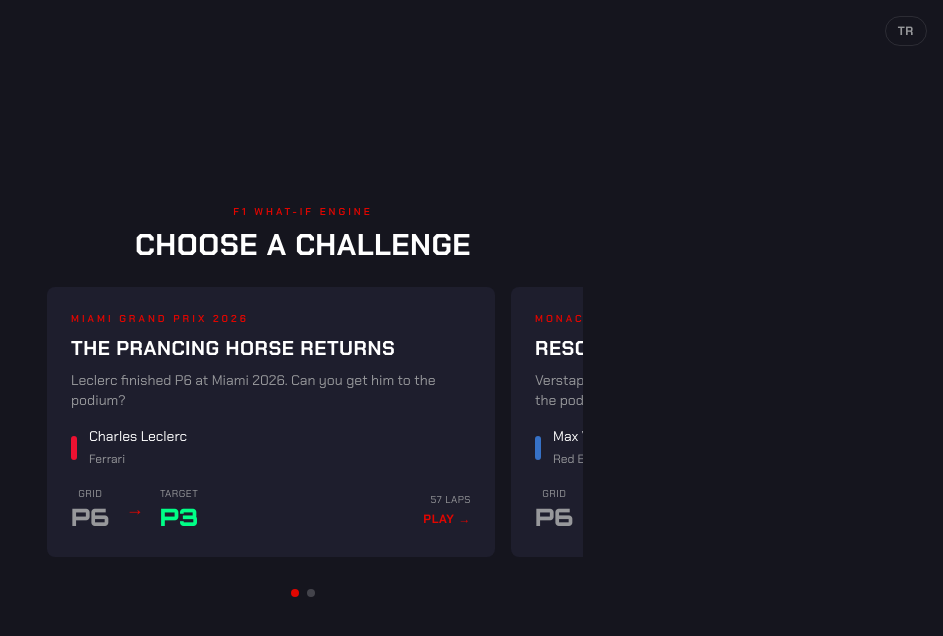
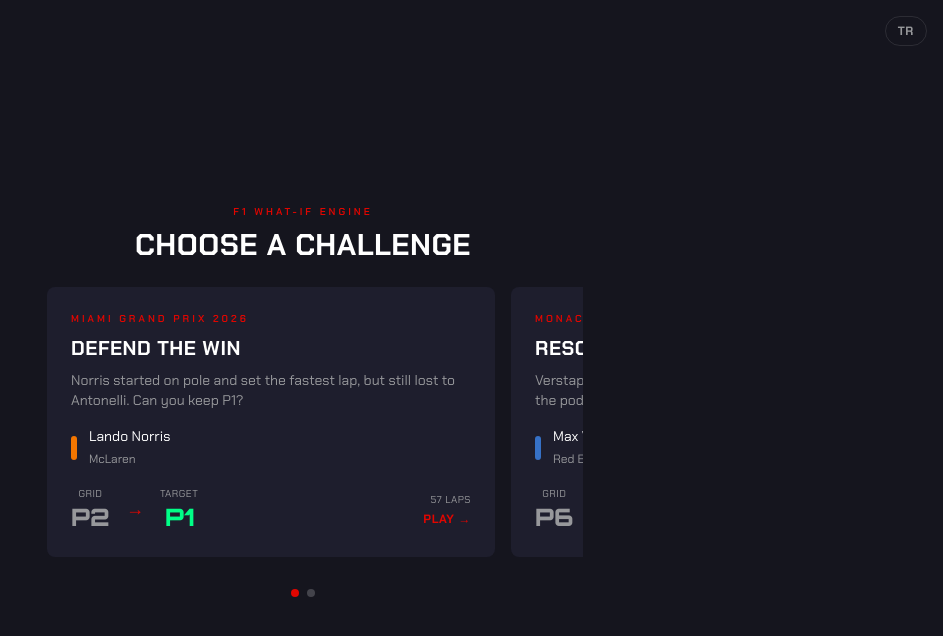
Before and after one commit to selcukusta/f1-what-if-engine, a Next.js app: page / in a window 1280 px wide. Shown: the top 636 px of the page, without its empty margins (337-1280 px from the left). Built offline with nearby package versions, Linux system fonts and the light colour scheme.

Commit message:
feat: change Miami challenge to Norris "Defend the Win" (P1→P1)
Norris started on pole with fastest lap but lost to Antonelli.
Defense challenge offers different gameplay dynamic from Monaco's
climb-from-P6 challenge.

Co-Authored-By: Claude Opus 4.6 <noreply@anthropic.com>

```diff
--- a/src/data/challenges.ts
+++ b/src/data/challenges.ts
@@ -30,23 +30,23 @@ export const MONACO_2024_CHALLENGE: Challenge = {
 };
 
 export const MIAMI_2026_CHALLENGE: Challenge = {
-  id: "miami-2026-lec",
+  id: "miami-2026-nor",
   texts: {
     en: {
-      title: "The Prancing Horse Returns",
+      title: "Defend the Win",
       description:
-        "Leclerc finished P6 at Miami 2026. Can you get him to the podium?",
+        "Norris started on pole and set the fastest lap, but still lost to Antonelli. Can you keep P1?",
     },
     tr: {
-      title: "Şaha Kalkan At",
+      title: "Zaferi Koru",
       description:
-        "Leclerc, 2026 Miami'de P6 bitirdi. Onu podyuma çıkarabilir misin?",
+        "Norris pole pozisyonundan başladı ve en hızlı turu attı, ama yine de Antonelli'ye kaybetti. P1'i koruyabilir misin?",
     },
   },
   raceId: "miami-2026",
-  driverId: "LEC",
-  originalPosition: 6,
-  targetPosition: 3,
+  driverId: "NOR",
+  originalPosition: 2,
+  targetPosition: 1,
   maxPitStops: 2,
   allowedCompounds: ["soft", "medium", "hard"],
   rules: {
```
